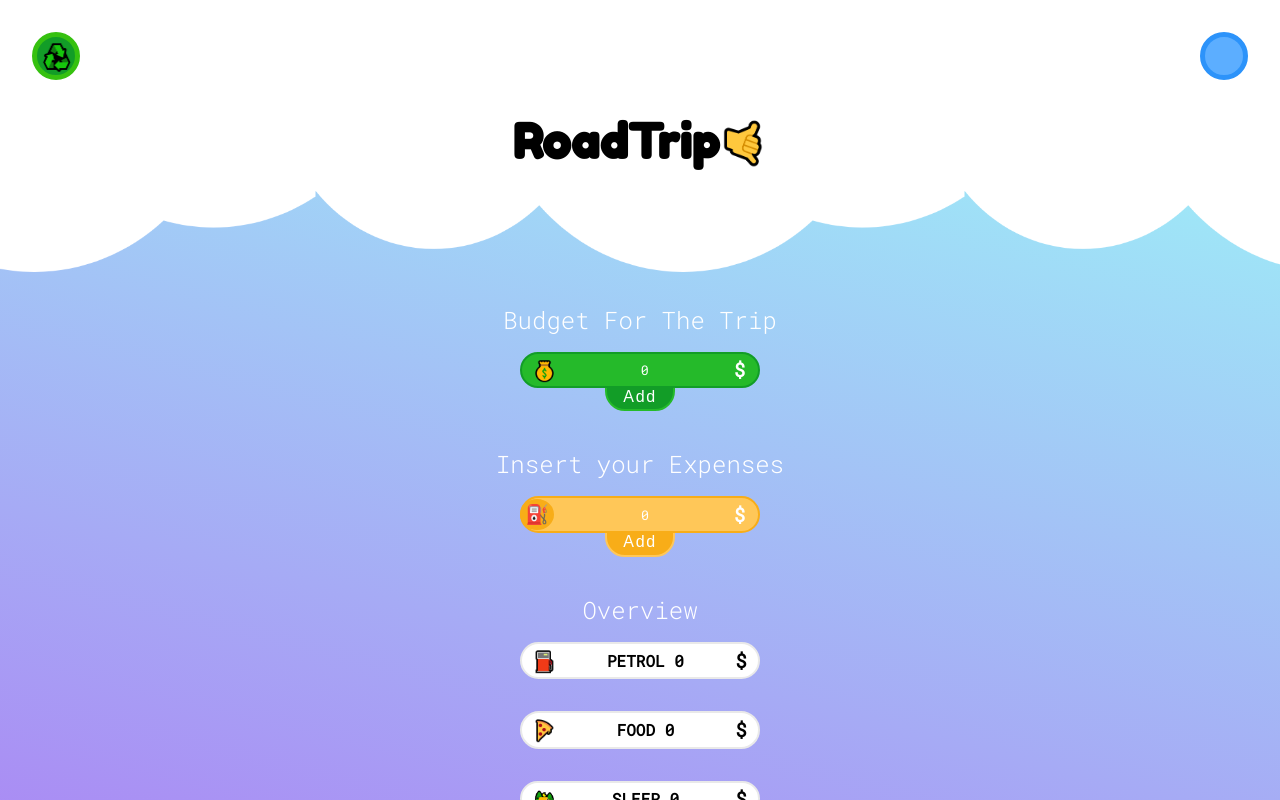
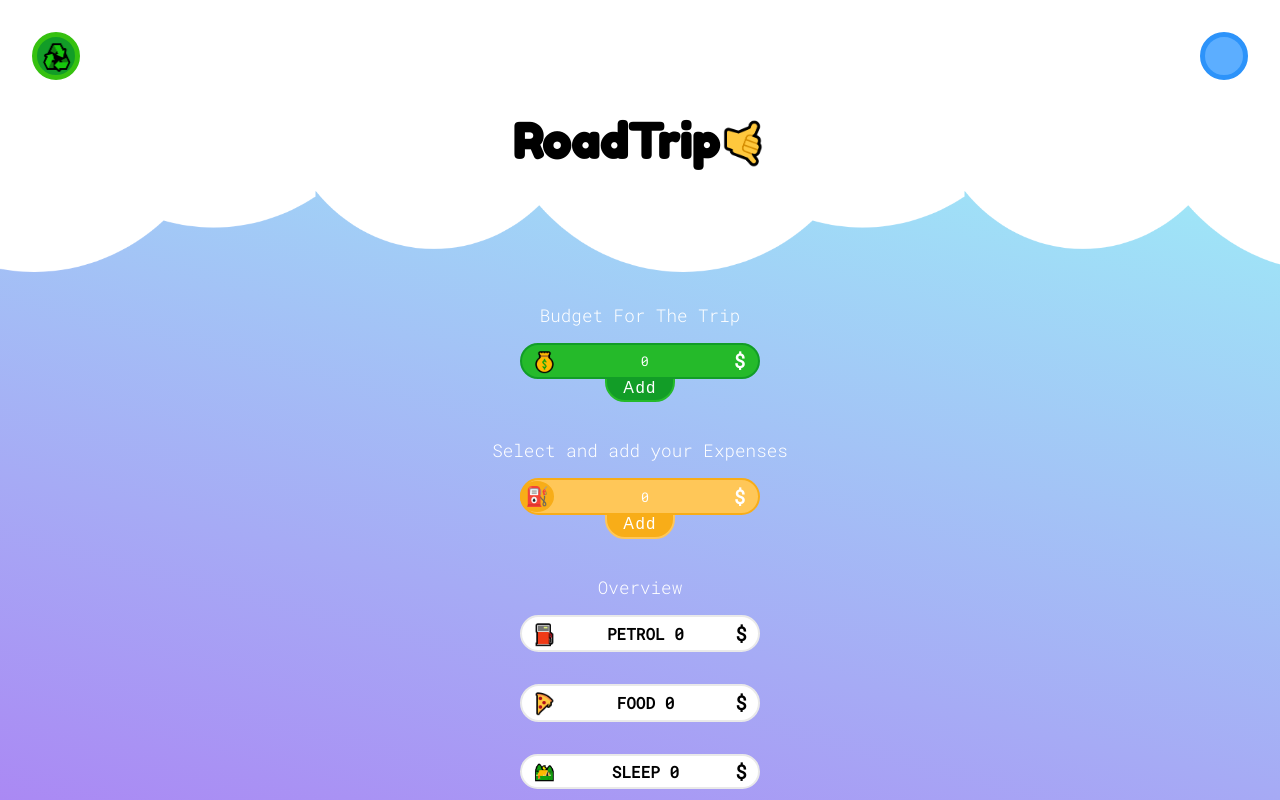
Before and after one commit to webdiego/RoadTrip-Beta, a React (Create React App) app: page / in a window 1280 px wide. Both pictures are taken after a click on the button 778 px from the left and 356 px from the top of the page. Shown: the top 800 px of the page. Built offline with nearby package versions, Linux system fonts and the light colour scheme.

Commit message:
resized font of tittles

```diff
--- a/src/Components/Footer.tsx
+++ b/src/Components/Footer.tsx
@@ -7,7 +7,7 @@ function Footer() {
     <FooterContainer style={{ backgroundImage: `url(${SeaForest})` }}>
       <p>Created by</p>
      <a href="https://diego-slicecode.dev/"><img src={SliceCode} alt=""/></a>
-     <a href="https://www.buymeacoffee.com/webdiego"><button>  <img style={{width:".7rem"}} src="https://cdn.buymeacoffee.com/buttons/bmc-new-btn-logo.svg" alt=""/> Buy me a coffee</button></a>
+     {/* <a href="https://www.buymeacoffee.com/webdiego"><button>  <img style={{width:".7rem"}} src="https://cdn.buymeacoffee.com/buttons/bmc-new-btn-logo.svg" alt=""/> Buy me a coffee</button></a>   */}
     </FooterContainer>
   )
 }
--- a/src/Pages/Home.tsx
+++ b/src/Pages/Home.tsx
@@ -115,7 +115,7 @@ const Home : React.FC<Props> = ({ LocalUser , Hide}) => {
       </BudgetContainer>
         <AddBudgetButton onClick={()=>AddBudget()}>Add</AddBudgetButton>
 
-        <h2> Insert your Expenses </h2>
+        <h2>Select and add your Expenses </h2>
         <AddExpenseContainer>
           <SelectContainer onChange={(e) =>setCategory(e.target.value)}>
             <label style={{ backgroundImage: `url(${ RoadTripIcon})` }}>‍</label>
--- a/src/Style/GlobalStyle.tsx
+++ b/src/Style/GlobalStyle.tsx
@@ -18,6 +18,8 @@ h2{
   color:white;
   font-family: 'Roboto Mono', monospace;
   font-weight:300;
+  font-size: 1.1rem;
+
   }
 select,input{
   /* for Firefox */
--- a/src/Style/Style.tsx
+++ b/src/Style/Style.tsx
@@ -66,7 +66,6 @@ export const AlertContainer = styled.div`
   background: rgba(46, 46, 46, 0.449);
   z-index: 200;
   display: flex;
-  align-items: center;
   justify-content: center;
   text-align: center;
 `;
@@ -79,6 +78,7 @@ export const Message = styled.div`
   align-items: center;
   justify-content: center;
   border-radius: 30px;
+  margin-top:10rem;
 `;
 
 export const AlertYes = styled.button`
```
